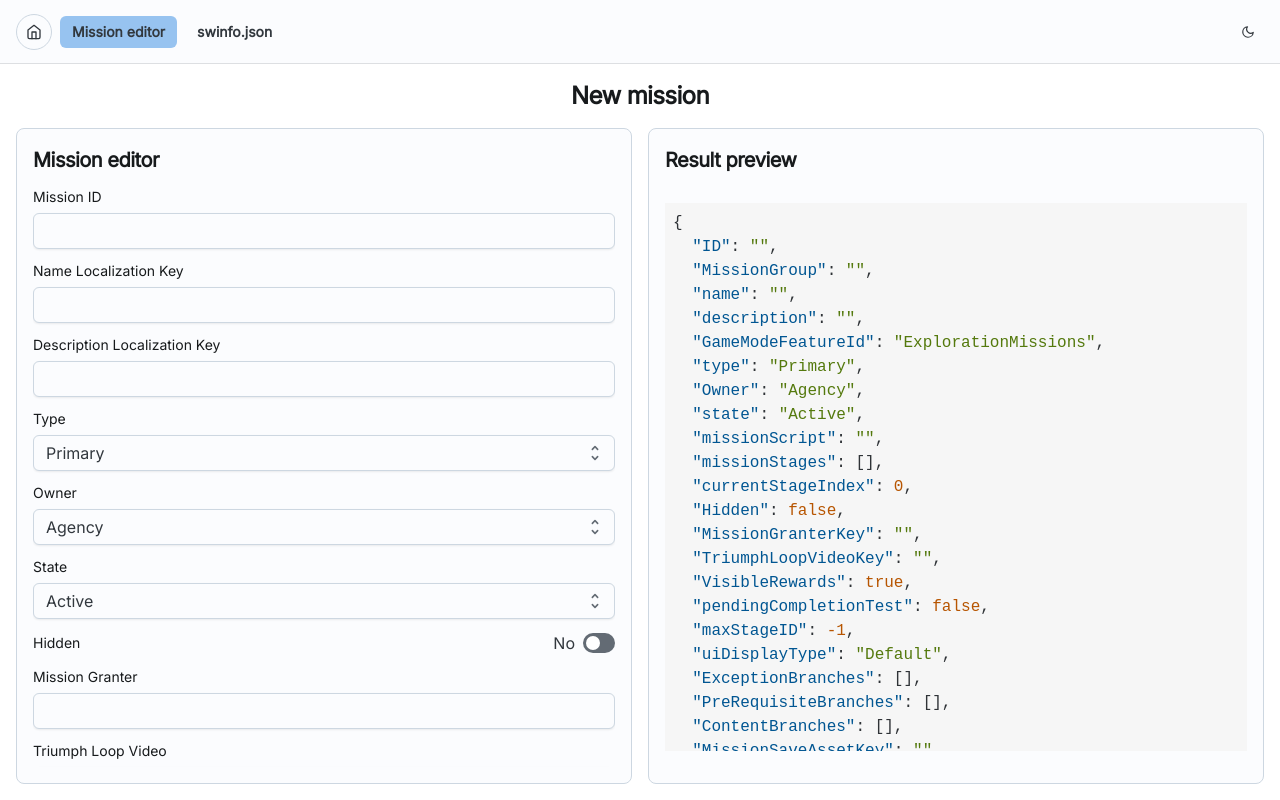
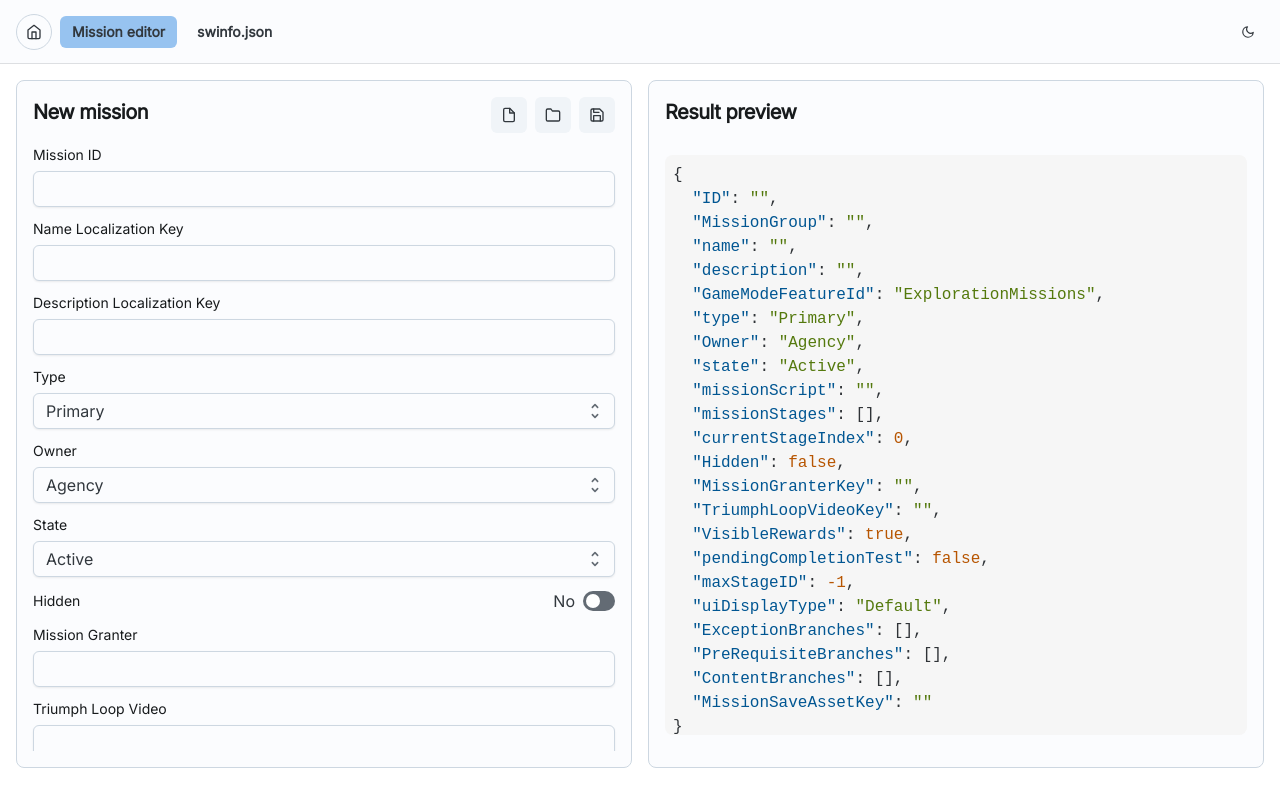
Before and after one commit to KSP2Community/editors, a React (Vite) app: page /missions in a window 1280 px wide. Built offline with nearby package versions, Linux system fonts and the light colour scheme.

Commit message:
Layout changes and UUID keys

```diff
--- a/package.json
+++ b/package.json
@@ -21,7 +21,8 @@
     "react-icons": "^4.12.0",
     "react-router-dom": "^6.22.0",
     "react-syntax-highlighter": "^15.5.0",
-    "sort-by": "^0.0.2"
+    "sort-by": "^0.0.2",
+    "uuid": "^9.0.1"
   },
   "devDependencies": {
     "@types/react": "^18.2.43",
--- a/src/components/Header.jsx
+++ b/src/components/Header.jsx
@@ -2,7 +2,6 @@ import {Box, Button, IconButton, Stack, Tooltip, Typography, useColorScheme} fro
 import {FiHome, FiMoon, FiSun} from 'react-icons/fi'
 import {useState, useEffect} from 'react'
 import {NavLink} from 'react-router-dom'
-import {useApp} from '../contexts/AppContext.jsx'
 
 function ColorSchemeToggle() {
   const {mode, setMode} = useColorScheme()
@@ -36,8 +35,6 @@ function ColorSchemeToggle() {
 }
 
 export default function Header() {
-  const {appData} = useApp()
-
   return (
     <Box
       sx={{
@@ -59,6 +56,7 @@ export default function Header() {
           alignItems="center"
           spacing={1}
         >
+          <Tooltip title="Homepage">
             <IconButton
               size="md"
               variant="outlined"
@@ -74,6 +72,7 @@ export default function Header() {
             >
               <FiHome/>
             </IconButton>
+          </Tooltip>
           <Button
             variant="plain"
             color="neutral"
@@ -112,7 +111,6 @@ export default function Header() {
         textAlign: 'center',
         whiteSpace: 'nowrap',
       }}>
-        {appData.title ?? ''}
       </Typography>
       <Box
         sx={{
--- a/src/components/mission/MissionEditor.jsx
+++ b/src/components/mission/MissionEditor.jsx
@@ -1,14 +1,23 @@
 import {
-  Box, Button,
-  Card, Dropdown, IconButton, Menu, MenuButton, MenuItem, Tooltip,
+  Box,
+  Card,
+  Dropdown,
+  IconButton,
+  Menu,
+  MenuButton,
+  MenuItem,
+  Tooltip,
   Typography
 } from '@mui/joy'
+import {v4 as uuidv4} from 'uuid'
+import {FiFile, FiFolder, FiSave} from 'react-icons/fi'
 import TextInput from './inputs/TextInput.jsx'
 import DropdownInput from './inputs/DropdownInput.jsx'
 import Toggle from './inputs/Toggle.jsx'
 import AutocompleteInput from './inputs/AutocompleteInput.jsx'
 import ContentBranchEditor from './branch/ContentBranchEditor.jsx'
 import StageEditor from './stage/StageEditor.jsx'
+import ArrayInput from './inputs/ArrayInput.jsx'
 
 import missionTypes from '/src/data/mission/mission-type.json'
 import missionStates from '/src/data/mission/mission-state.json'
@@ -18,34 +27,58 @@ import missionUiDisplayType from '/src/data/mission/mission-ui-display-type.json
 import triumphLoopVideos from '/src/data/mission/triumph-loop-video-keys.json'
 import stageDefaults from '/src/data/mission/stage/stage-defaults.json'
 import contentBranchDefaults from '/src/data/mission/branch/content-branch-defaults.json'
-import ArrayInput from './inputs/ArrayInput.jsx'
-import {FiFile, FiFolder, FiSave} from 'react-icons/fi'
-import {useState} from 'react'
 
 function getMaxStageID(missionStages) {
   return missionStages.reduce((max, stage) => {
-    return stage.StageID > max ? stage.StageID : max
+    const stageID = parseInt(stage.StageID)
+    return stageID > max ? stageID : max
   }, -1)
 }
 
 export default function MissionEditor({missionData, updateMissionData, ...props}) {
-  return (
+  return <>
     <Card
       {...props}
       variant="outlined"
-      sx={[
-        {
-          padding: '1rem',
-        },
-        ...(Array.isArray(props.sx) ? props.sx : [props.sx]),
-      ]}
     >
       <Box sx={{
         display: 'flex',
         flexDirection: 'row',
         justifyContent: 'space-between',
       }}>
-        <Typography level="h4" component="h2">Mission editor</Typography>
+        <Typography level="h4" component="h2">
+          {missionData.ID && `Mission ${missionData.ID}` || "New mission"}
+        </Typography>
+        <Box sx={{
+          display: 'flex',
+          gap: '0.5rem',
+        }}>
+          <Tooltip title="New mission" placement="top">
+            <IconButton aria-label="New mission" variant="soft">
+              <FiFile/>
+            </IconButton>
+          </Tooltip>
+          <Tooltip title="Open mission file" placement="top">
+            <IconButton aria-label="Open mission file" variant="soft">
+              <FiFolder/>
+            </IconButton>
+          </Tooltip>
+
+          <Dropdown>
+            <Tooltip title="Save mission file" placement="top">
+              <MenuButton
+                slots={{root: IconButton}}
+                slotProps={{root: {variant: 'soft', 'aria-label': 'Save mission file'}}}
+              >
+                <FiSave/>
+              </MenuButton>
+            </Tooltip>
+            <Menu>
+              <MenuItem>Save as .patch file</MenuItem>
+              <MenuItem>Save as .json file</MenuItem>
+            </Menu>
+          </Dropdown>
+        </Box>
       </Box>
 
       <Card sx={{
@@ -53,6 +86,8 @@ export default function MissionEditor({missionData, updateMissionData, ...props}
         border: 'none',
         maxHeight: '100%',
         overflowY: 'auto',
+        marginX: '-0.5rem',
+        paddingX: '0.5rem',
       }}>
         <TextInput name="ID" label="Mission ID" value={missionData.ID} onChange={updateMissionData}/>
         <TextInput name="name" label="Name Localization Key" value={missionData.name}
@@ -80,21 +115,27 @@ export default function MissionEditor({missionData, updateMissionData, ...props}
                     title="Stages"
                     addButtonText="Add stage"
                     noItemsText="No stages"
-                    itemTitle={({item}) => `Stage ${item.StageID}`}
-                    addButtonClick={() => updateMissionData("missionStages", [...missionData.missionStages, {
-                      StageID: getMaxStageID(missionData.missionStages) + 1,
-                      ...stageDefaults
-                    }])}
+                    itemTitle={({item}) => item.name || `ID: ${item.StageID}`}
+                    addButtonClick={() => {
+                      const newStageID = getMaxStageID(missionData.missionStages) + 1
+                      updateMissionData("missionStages", [...missionData.missionStages, {
+                        StageID: newStageID,
+                        __uuid: uuidv4(),
+                        ...stageDefaults
+                      }])
+                      updateMissionData("maxStageID", newStageID)
+                    }}
                     updateData={index => (name, value) => {
                       const newStages = [...missionData.missionStages]
                       newStages[index][name] = value
-                      updateMissionData("maxStageID", index)
                       updateMissionData("missionStages", newStages)
+                      updateMissionData("maxStageID", getMaxStageID(newStages))
                     }}
                     deleteData={index => {
                       const newStages = [...missionData.missionStages]
                       newStages.splice(index, 1)
                       updateMissionData("missionStages", newStages)
+                      updateMissionData("maxStageID", getMaxStageID(newStages))
                     }}
                     renderComponent={({item, updateData}) => <StageEditor stage={item}
                                                                           updateStageData={updateData}/>}
@@ -105,8 +146,9 @@ export default function MissionEditor({missionData, updateMissionData, ...props}
                     title="Content branches"
                     addButtonText="Add branch"
                     noItemsText="No content branches"
-                    itemTitle={({item}) => `Branch ${item.ID}`}
+                    itemTitle={({item}) => item.ID}
                     addButtonClick={() => updateMissionData("ContentBranches", [...missionData.ContentBranches, {
+                      __uuid: uuidv4(),
                       ...contentBranchDefaults
                     }])}
                     updateData={(index) => (name, value) => {
@@ -124,5 +166,5 @@ export default function MissionEditor({missionData, updateMissionData, ...props}
         />
       </Card>
     </Card>
-  )
+  </>
 }
--- a/src/components/mission/action/ActionEditor.jsx
+++ b/src/components/mission/action/ActionEditor.jsx
@@ -1,6 +1,7 @@
 import {useState} from 'react'
 import * as Editors from './EditorComponents.jsx'
 import ComplexAutocompleteInput from '../inputs/ComplexAutocompleteInput.jsx'
+import {v4 as uuidv4} from 'uuid'
 
 function getAQN(className) {
   return `KSP.Game.Missions.${className}, Assembly-CSharp, Version=0.0.0.0, Culture=neutral, PublicKeyToken=null`
@@ -35,7 +36,10 @@ export default function ActionEditor({action, updateData}) {
                                 updateData(
                                   newValue === null
                                     ? null
-                                    : {...actionTypes.find(type => type.value === newValue)?.defaults}
+                                    : {
+                                      __uuid: action?.__uuid || uuidv4(),
+                                      ...actionTypes.find(type => type.value === newValue)?.defaults
+                                    }
                                 )
                               }}
     />
--- a/src/components/mission/branch/ContentBranchEditor.jsx
+++ b/src/components/mission/branch/ContentBranchEditor.jsx
@@ -1,10 +1,10 @@
-import {Typography} from '@mui/joy'
 import * as React from 'react'
 import DropdownInput from '../inputs/DropdownInput.jsx'
 
 import contentBranchIDKeys from '/src/data/mission/branch/content-branch-id-keys.json'
 import ActionEditor from '../action/ActionEditor.jsx'
 import ArrayInput from '../inputs/ArrayInput.jsx'
+import {v4 as uuidv4} from 'uuid'
 
 export default function ContentBranchEditor({branch, updateBranchData}) {
   return <>
@@ -19,7 +19,7 @@ export default function ContentBranchEditor({branch, updateBranchData}) {
                 addButtonClick={() => {
                   updateBranchData("actions", [
                     ...branch.actions,
-                    null
+                    {__uuid: uuidv4()}
                   ])
                 }}
                 updateData={index => value => {
--- a/src/components/mission/inputs/ArrayInput.jsx
+++ b/src/components/mission/inputs/ArrayInput.jsx
@@ -69,7 +69,7 @@ export default function ArrayInput(
             : itemTitle
 
           return (
-            <Accordion key={index} sx={{
+            <Accordion key={item.__uuid || index} sx={{
               '&:last-child': {
                 borderBottomWidth: 0,
               }
--- a/src/components/mission/stage/StageEditor.jsx
+++ b/src/components/mission/stage/StageEditor.jsx
@@ -1,5 +1,6 @@
 import * as React from 'react'
 import {Typography} from '@mui/joy'
+import {v4 as uuidv4} from 'uuid'
 
 import ConditionEditor from './condition/ConditionEditor.jsx'
 import RewardEditor from './reward/RewardEditor.jsx'
@@ -35,7 +36,7 @@ export default function StageEditor({stage, updateStageData}) {
                 addButtonClick={() => {
                   const newRewardDefinitions = [
                     ...stage.MissionReward.MissionRewardDefinitions,
-                    {...rewardDefaults}
+                    {...rewardDefaults, __uuid: uuidv4()}
                   ]
                   updateStageData("MissionReward", {
                     ...stage.MissionReward,
@@ -66,7 +67,7 @@ export default function StageEditor({stage, updateStageData}) {
                 addButtonClick={() => {
                   updateStageData("actions", [
                     ...stage.actions,
-                    null
+                    {__uuid: uuidv4()}
                   ])
                 }}
                 updateData={index => value => {
--- a/src/routes/missions/mission-page.jsx
+++ b/src/routes/missions/mission-page.jsx
@@ -7,7 +7,6 @@ import {
 import SyntaxHighlighter from 'react-syntax-highlighter'
 
 import {useMission} from '/src/contexts/MissionContext.jsx'
-import {useApp} from '../../contexts/AppContext.jsx'
 import MissionEditor from '../../components/mission/MissionEditor.jsx'
 import {stackoverflowLight, vs2015} from 'react-syntax-highlighter/dist/esm/styles/hljs'
 
@@ -18,7 +17,6 @@ export default function MissionPage() {
     : stackoverflowLight
 
   const {missionData, updateMissionData} = useMission()
-  const {appData, updateAppData} = useApp()
 
   return (
     <Box sx={{
@@ -26,19 +24,10 @@ export default function MissionPage() {
       flexDirection: 'column',
       gridTemplateColumns: '1fr 1fr',
       gridTemplateRows: 'auto 1fr',
-      gridTemplateAreas: `
-        "header header"
-        "content side"
-      `,
+      gridTemplateAreas: `"content side"`,
       gap: '1rem',
-      maxHeight: '100%',
+      maxHeight: {sm: 'auto', md: '100%'},
     }}>
-      <Typography level="h3" component="h1" sx={{
-        gridArea: 'header',
-        textAlign: 'center'
-      }}>
-        {missionData.ID && `Mission ${missionData.ID}` || "New mission"}
-      </Typography>
       <MissionEditor missionData={missionData} updateMissionData={updateMissionData} sx={{
         gridArea: 'content',
         minWidth: 0,
@@ -53,19 +42,14 @@ export default function MissionPage() {
           minHeight: 0,
         }}>
         <Typography level="h4" component="h2">Result preview</Typography>
-        <SyntaxHighlighter language="json" style={highlighterTheme}>
-          {JSON.stringify(missionData, null, 2)}
+        <SyntaxHighlighter language="json" style={highlighterTheme} customStyle={{
+          padding: '0.5rem',
+          borderRadius: '0.5rem',
+        }}>
+          {JSON.stringify(missionData, (key, value) => {
+            return key === '__uuid' ? undefined : value
+          }, 2)}
         </SyntaxHighlighter>
-        {/*<Box component={'pre'} sx={{*/}
-        {/*  overflow: 'auto',*/}
-        {/*  height: '100%',*/}
-        {/*  margin: 0,*/}
-        {/*  padding: '1rem',*/}
-        {/*  bgcolor: 'background.level1',*/}
-        {/*  borderRadius: '8px',*/}
-        {/*}}>*/}
-        {/*  {JSON.stringify(missionData, null, 2)}*/}
-        {/*</Box>*/}
       </Card>
     </Box>
   )
--- a/src/routes/root.jsx
+++ b/src/routes/root.jsx
@@ -3,13 +3,11 @@ import * as Layout from '../components/Layout.jsx'
 import Header from '../components/Header.jsx'
 import React from 'react'
 import {Outlet} from 'react-router-dom'
-import {AppProvider} from '../contexts/AppContext.jsx'
 
 export default function Root() {
   return (
     <CssVarsProvider>
       <CssBaseline/>
-      <AppProvider>
       <Layout.Root>
         <Layout.Header>
           <Header/>
@@ -21,7 +19,6 @@ export default function Root() {
           <Outlet/>
         </Layout.Main>
       </Layout.Root>
-      </AppProvider>
     </CssVarsProvider>
   )
 }
```
Also changed, not shown: src/components/mission/stage/condition/ConditionEditor.jsx (+20 -2 lines), src/components/mission/stage/condition/ConditionSetEditor.jsx (+11 -3 lines), src/contexts/AppContext.jsx (deleted, +0 -26 lines), 1 other file (tests, documents, lock files or other folders). Lines whose indentation alone changed are shown as unchanged.
